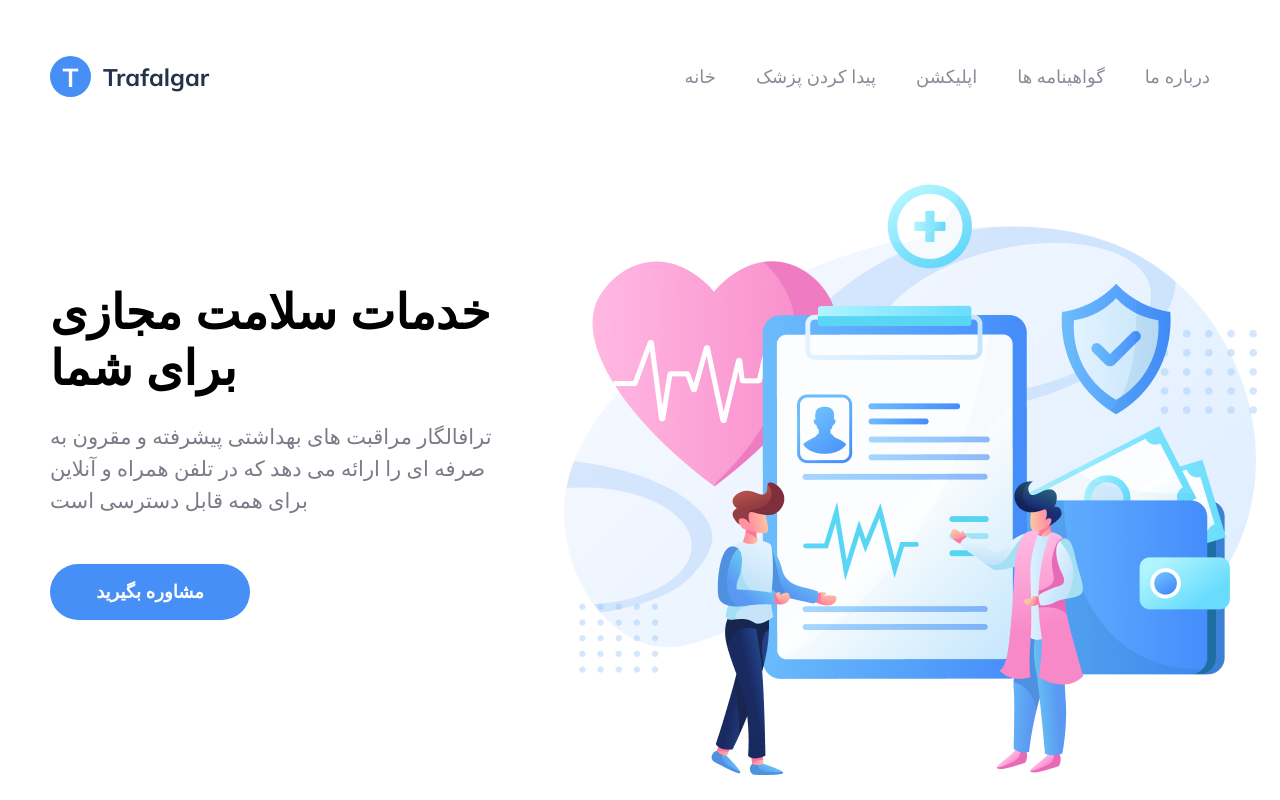
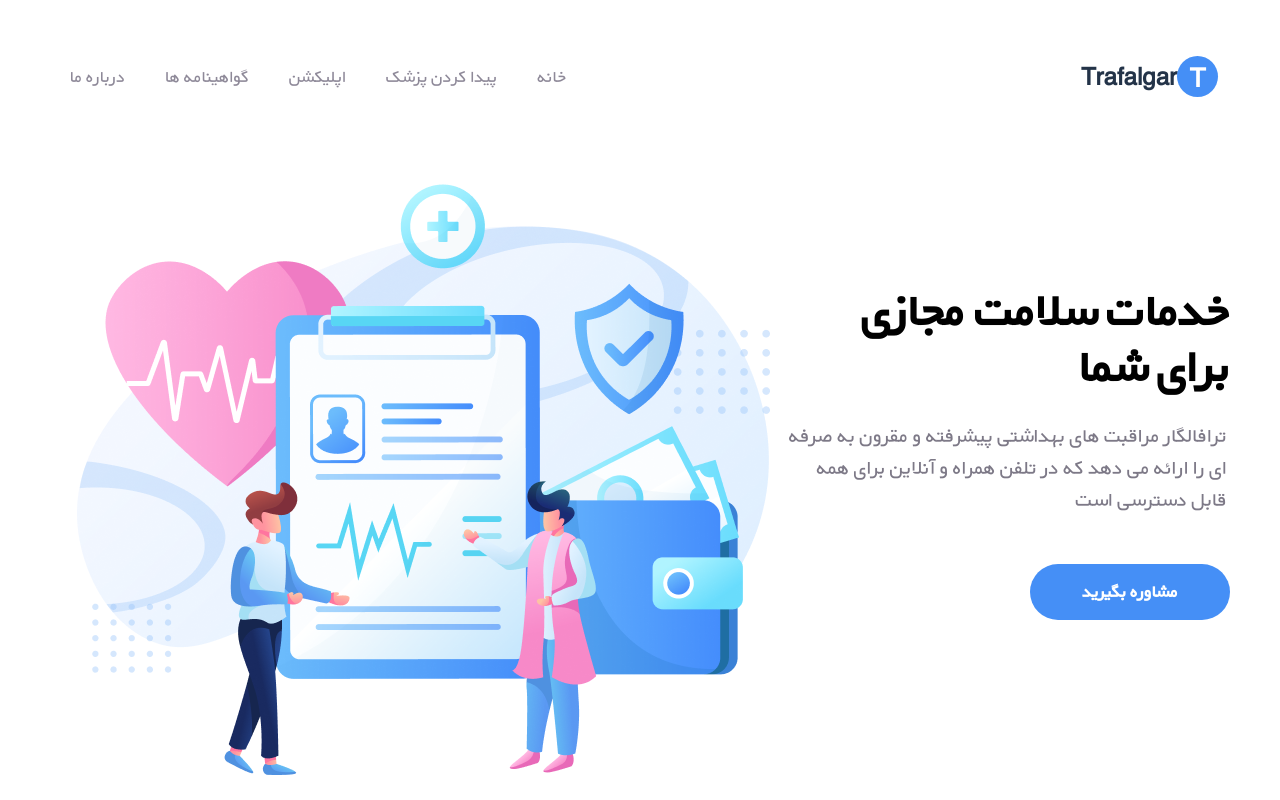
Before and after one commit to mohammad-yg/trafalgar-multi-lang, a Next.js app: page /fa in a window 1280 px wide. Shown: the top 800 px of the page. Built offline with nearby package versions, Linux system fonts and the light colour scheme.

Commit message:
import b yekan font in fa lang

```diff
--- a/src/module/layout/Layout.tsx
+++ b/src/module/layout/Layout.tsx
@@ -3,23 +3,29 @@ import LayoutContextProvider from "./core/LayoutContextProvider";
 import Head from "next/head";
 import { AppLang } from "./core/_model";
 import { WithChild } from "../shared/_models";
+import { rltLangs } from "./core/translator";
 
 type Prop = {
   lang: AppLang;
   title?: string;
 };
 
-const Layout: FC<Prop & WithChild> = ({
-  lang,
-  title,
-  children,
-}) => {
+const Layout: FC<Prop & WithChild> = ({ lang, title, children }) => {
+  const dir = rltLangs.includes(lang) ? "rtl" : "ltr";
+
   return (
     <LayoutContextProvider lang={lang}>
       <Head>
-        <title>{title ? `trafalgar | ${title}` : 'trafalgar'}</title>
+        <title>{title ? `trafalgar | ${title}` : "trafalgar"}</title>
       </Head>
-      <main>{children}</main>
+      <main
+        data-lang={lang}
+        data-dir={dir}
+        id="main"
+        dir={dir}
+      >
+        <div className="parent">{children}</div>
+      </main>
     </LayoutContextProvider>
   );
 };
--- a/src/module/layout/core/translator/index.ts
+++ b/src/module/layout/core/translator/index.ts
@@ -1,3 +1,4 @@
+import { AppLang } from "../_model";
 import { AppDictionary } from "./_models";
 
 const appTranslate = (
@@ -19,4 +20,7 @@ const appTranslate = (
   }
 };
 
+const rltLangs: AppLang[] = ["fa"];
+
 export default appTranslate;
+export {rltLangs}
--- a/src/module/shared/_variables.scss
+++ b/src/module/shared/_variables.scss
@@ -1 +1,3 @@
-$basic-font-family: 'Mulish', sans-serif;
+$basic-font-family: "Mulish", sans-serif;
+
+$farsi-font-family: "b-yekan", sans-serif;
--- a/src/module/shared/fonts.scss
+++ b/src/module/shared/fonts.scss
@@ -1,5 +1,11 @@
 @font-face {
-    font-family: "Muli";
-    src: url("/fonts/muli/Muli-Regular.ttf"); /* IE9 Compat Modes */
-    src: url("/fonts/muli/Muli-Regular.ttf") format("truetype"); /* Safari, Android, iOS */
-  }
+  font-family: "Muli";
+  src: url("/fonts/muli/Muli-Regular.ttf"); /* IE9 Compat Modes */
+  src: url("/fonts/muli/Muli-Regular.ttf") format("truetype"); /* Safari, Android, iOS */
+}
+
+@font-face {
+  font-family: "b-yekan";
+  src: url("/fonts/B Yekan/BYekan+.ttf"); /* IE9 Compat Modes */
+  src: url("/fonts/B Yekan/BYekan+.ttf") format("truetype"); /* Safari, Android, iOS */
+}
--- a/src/module/shared/global.scss
+++ b/src/module/shared/global.scss
@@ -1,7 +1,11 @@
 @use "variables" as *;
 
-body {
+.parent {
   font-family: $basic-font-family, serif;
+}
+
+[data-lang=fa] .parent{
+  font-family: $farsi-font-family, serif;
 }
 
 *{
```
